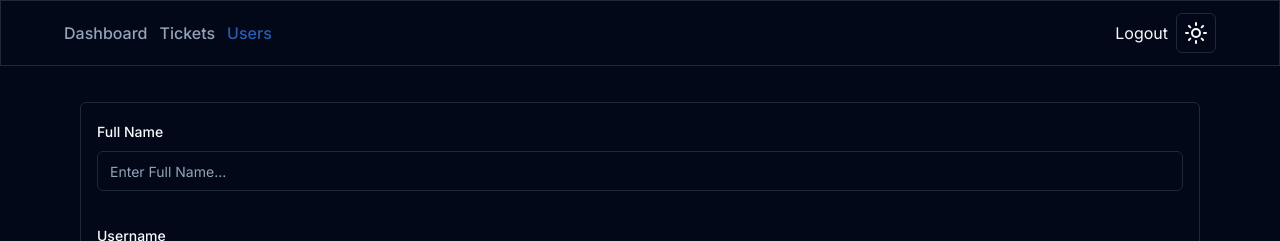
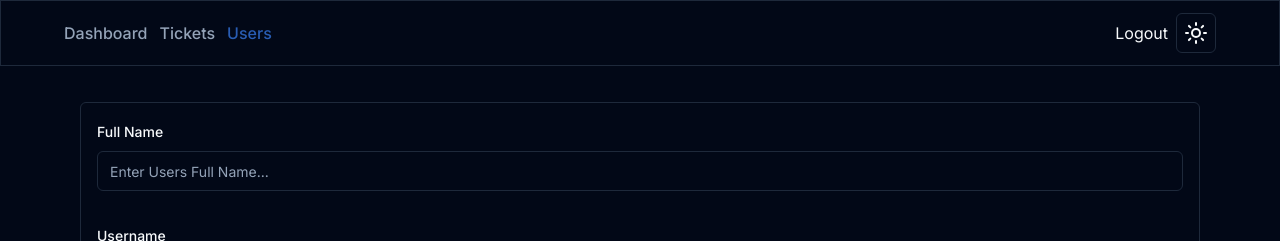
Before and after one commit to SAIDOU11/App-Ticketing, a Next.js app in the folder ticketapp/: page /users in a window 1280 px wide. Shown: the top 241 px of the page. Built offline with nearby package versions, Linux system fonts and the light colour scheme.

Commit message:
fix mistakes

```diff
--- a/ticketapp/components/UserForm.tsx
+++ b/ticketapp/components/UserForm.tsx
@@ -70,7 +70,7 @@ const UserForm = ({ user }: Props) => {
               <FormItem>
                 <FormLabel>Full Name</FormLabel>
                 <FormControl>
-                  <Input placeholder="Enter Full Name..." {...field} />
+                  <Input placeholder="Enter Users Full Name..." {...field} />
                 </FormControl>
               </FormItem>
             )}
@@ -83,12 +83,7 @@ const UserForm = ({ user }: Props) => {
               <FormItem>
                 <FormLabel>Username</FormLabel>
                 <FormControl>
-                  <Input
-                    type="password"
-                    required={user ? false : true}
-                    placeholder="Enter a UserName..."
-                    {...field}
-                  />
+                  <Input placeholder="Enter a UserName..." {...field} />
                 </FormControl>
               </FormItem>
             )}
@@ -101,7 +96,12 @@ const UserForm = ({ user }: Props) => {
               <FormItem>
                 <FormLabel>Password</FormLabel>
                 <FormControl>
-                  <Input placeholder="Enter Password..." {...field} />
+                  <Input
+                    type="password"
+                    required={user ? false : true}
+                    placeholder="Enter Password..."
+                    {...field}
+                  />
                 </FormControl>
               </FormItem>
             )}
```
